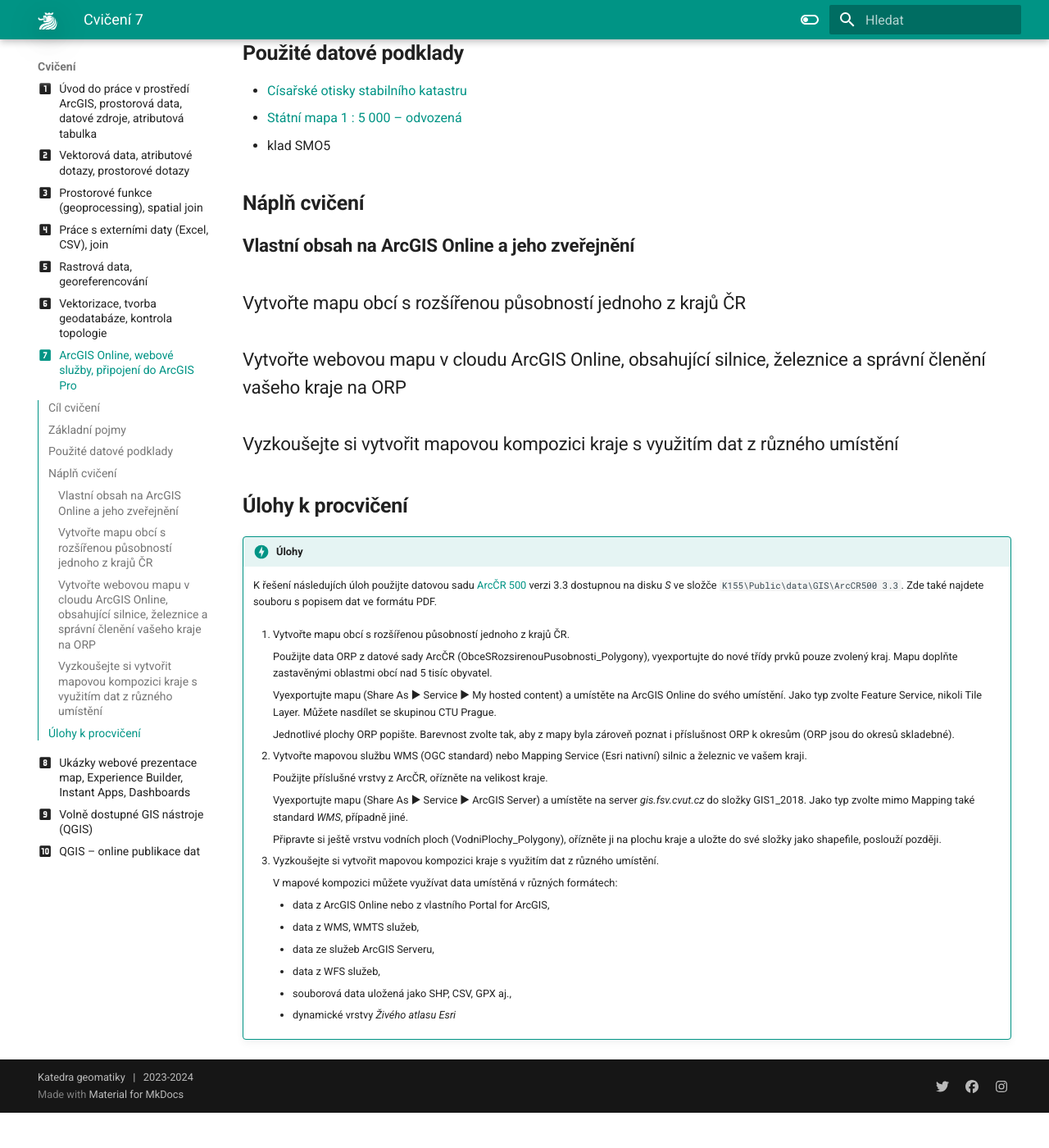
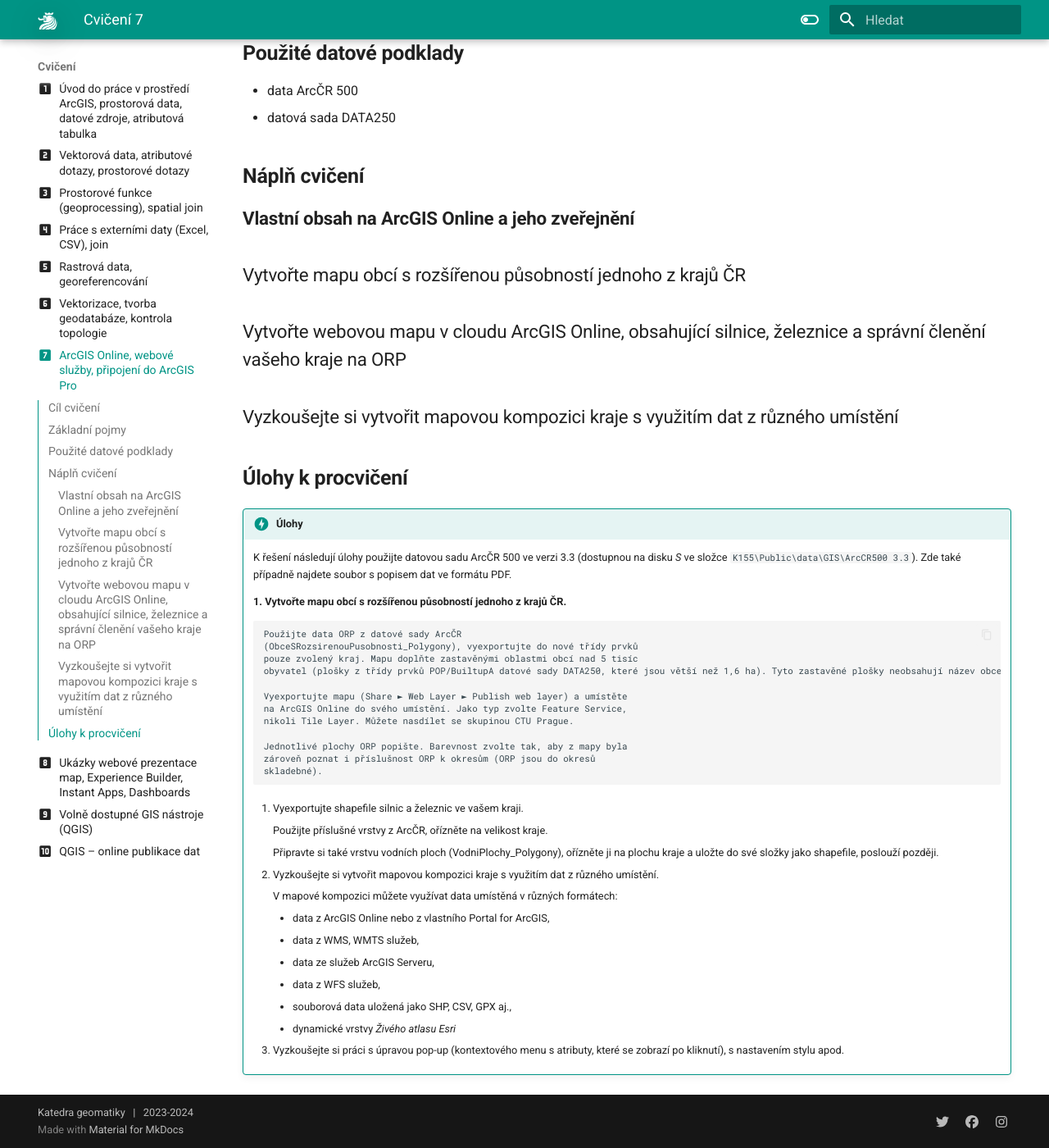
Before and after one commit to k155gis0/gis1, an MkDocs documentation site: the page built from docs/cviceni/cviceni7.md, in a window 1280 px wide and 1400 px high, scrolled down 811 px. Shown: the whole window at 82% size. Built offline with MkDocs 1.6.1 and Material for MkDocs 9.7.7, drawn with Linux system fonts in a browser that asks for light colours; before the commit the page ends 2168 px from its top, so only the background shows below that.

Commit message:
Update cviceni7.md

```diff
--- a/docs/cviceni/cviceni7.md
+++ b/docs/cviceni/cviceni7.md
@@ -27,9 +27,8 @@ Náplní cvičení je seznámení s prostředním ArcGIS Online. V rámci cviče
 
 ## Použité datové podklady
 
-- [Císařské otisky stabilního katastru](../../data/#cisarske-otisky-stabilniho-katastru)
-- [Státní mapa 1 : 5 000 – odvozená](../../data/#statni-mapa-1-:-5-500-0-–-odvozena)
-- klad SMO5
+- data ArcČR 500
+- datová sada DATA250
 
 ## Náplň cvičení
 
@@ -48,19 +47,19 @@ Náplní cvičení je seznámení s prostředním ArcGIS Online. V rámci cviče
 
 !!! task-fg-color "Úlohy"
 
-    K řešení následujích úloh použijte datovou sadu [ArcČR
-    500](../../data/#arccr-500) verzi 3.3 dostupnou na disku *S* ve složče
-    ``K155\Public\data\GIS\ArcCR500 3.3``. Zde také najdete souboru s
+    K řešení následují úlohy použijte datovou sadu ArcČR
+    500 ve verzi 3.3 (dostupnou na disku *S* ve složce
+    ``K155\Public\data\GIS\ArcCR500 3.3``). Zde také případně najdete soubor s
     popisem dat ve formátu PDF.
 
-    1. Vytvořte mapu obcí s rozšířenou působností jednoho z krajů ČR.
+    **1. Vytvořte mapu obcí s rozšířenou působností jednoho z krajů ČR.**
 
         Použijte data ORP z datové sady ArcČR
         (ObceSRozsirenouPusobnosti_Polygony), vyexportujte do nové třídy prvků
         pouze zvolený kraj. Mapu doplňte zastavěnými oblastmi obcí nad 5 tisíc
-        obyvatel.
+        obyvatel (plošky z třídy prvků POP/BuiltupA datové sady DATA250, které jsou větší než 1,6 ha). Tyto zastavěné plošky neobsahují název obce – připojte pomocí Spatial Join z vrstvy Obce_Polygony.
 
-        Vyexportujte mapu (Share As ► Service ► My hosted content) a umístěte
+        Vyexportujte mapu (Share ► Web Layer ► Publish web layer) a umístěte
         na ArcGIS Online do svého umístění. Jako typ zvolte Feature Service,
         nikoli Tile Layer. Můžete nasdílet se skupinou CTU Prague.
 
@@ -69,16 +68,11 @@ Náplní cvičení je seznámení s prostředním ArcGIS Online. V rámci cviče
         skladebné).
 
 
-    2. Vytvořte mapovou službu WMS (OGC standard) nebo Mapping Service
-       (Esri nativní) silnic a železnic ve vašem kraji.
+    2. Vyexportujte shapefile silnic a železnic ve vašem kraji.
 
         Použijte příslušné vrstvy z ArcČR, ořízněte na velikost kraje.
 
-        Vyexportujte mapu (Share As ► Service ► ArcGIS Server) a umístěte na
-        server *gis.fsv.cvut.cz* do složky GIS1_2018. Jako typ zvolte mimo
-        Mapping také standard *WMS*, případně jiné.
-
-        Připravte si ještě vrstvu vodních ploch (VodniPlochy_Polygony),
+        Připravte si také vrstvu vodních ploch (VodniPlochy_Polygony),
         ořízněte ji na plochu kraje a uložte do své složky jako shapefile,
         poslouží později.
 
@@ -93,3 +87,5 @@ Náplní cvičení je seznámení s prostředním ArcGIS Online. V rámci cviče
         - data z WFS služeb,
         - souborová data uložená jako SHP, CSV, GPX aj.,
         - dynamické vrstvy *Živého atlasu Esri*
+
+    4. Vyzkoušejte si práci s úpravou pop-up (kontextového menu s atributy, které se zobrazí po  kliknutí), s nastavením stylu apod.
```
